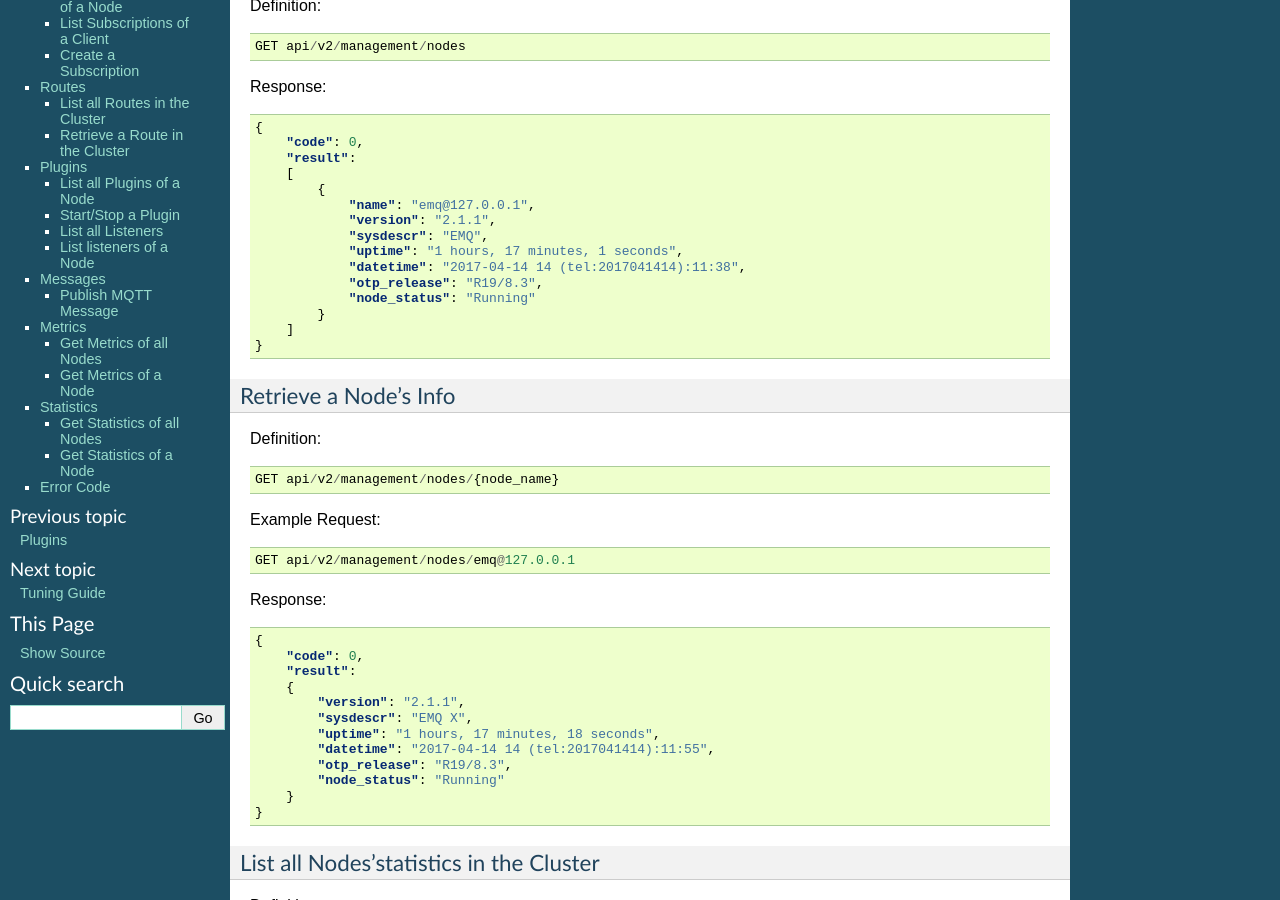
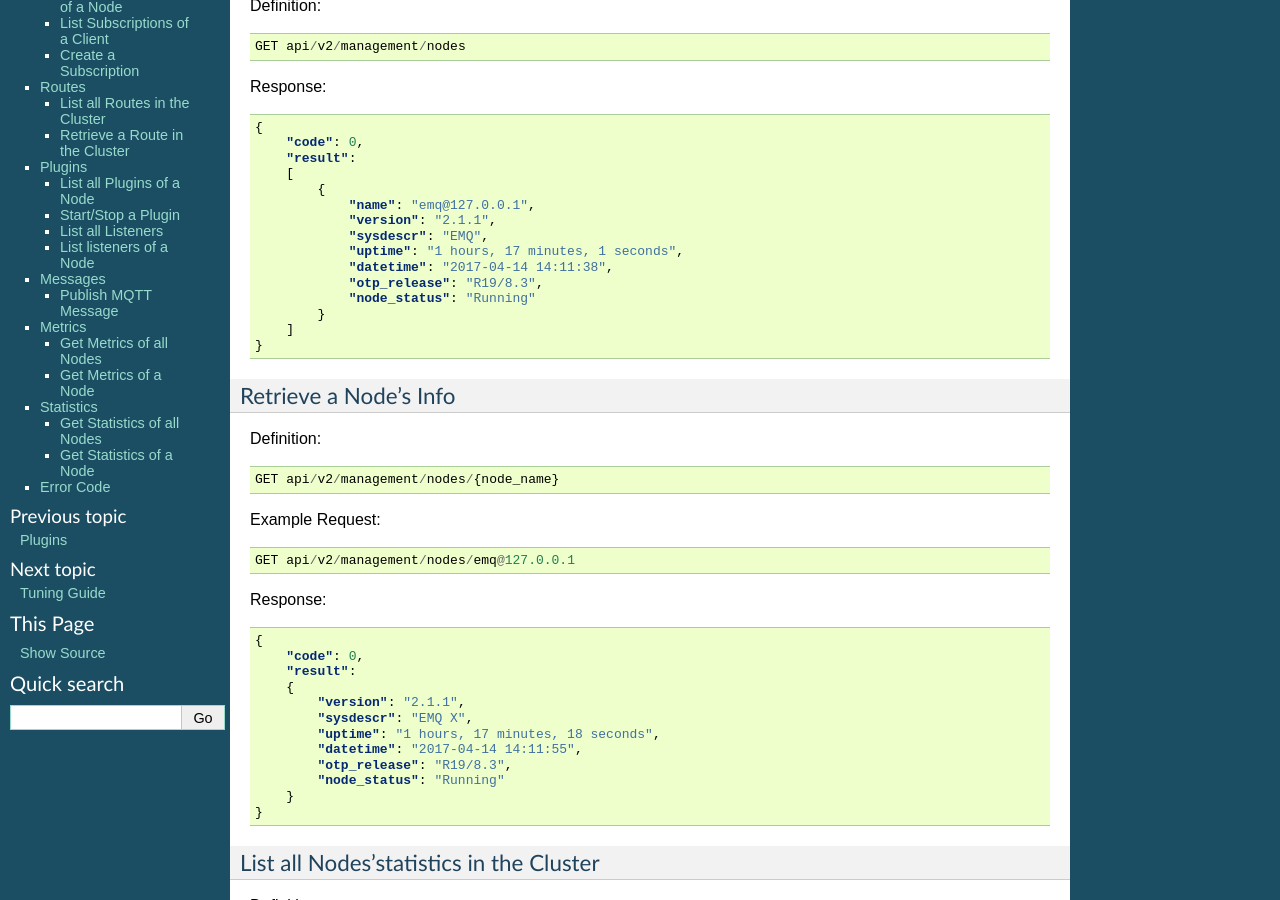
Before and after one commit to emqxarchive/emqx-docs-en, a Sphinx documentation site: the page built from source/rest.rst, in a window 1280 px wide and 900 px high, scrolled down 539 px. Built offline with Sphinx 7.4.7, drawn with Linux system fonts in a browser that asks for light colours.

Commit message:
Review code

```diff
--- a/source/rest.rst
+++ b/source/rest.rst
@@ -50,7 +50,7 @@ Response:
                 "version": "2.1.1",
                 "sysdescr": "EMQ",
                 "uptime": "1 hours, 17 minutes, 1 seconds",
-                "datetime": "2017-04-14 14 (tel:2017041414):11:38",
+                "datetime": "2017-04-14 14:11:38",
                 "otp_release": "R19/8.3",
                 "node_status": "Running"
             }
@@ -79,7 +79,7 @@ Response:
             "version": "2.1.1",
             "sysdescr": "EMQ X",
             "uptime": "1 hours, 17 minutes, 18 seconds",
-            "datetime": "2017-04-14 14 (tel:2017041414):11:55",
+            "datetime": "2017-04-14 14:11:55",
             "otp_release": "R19/8.3",
             "node_status": "Running"
         }
```
